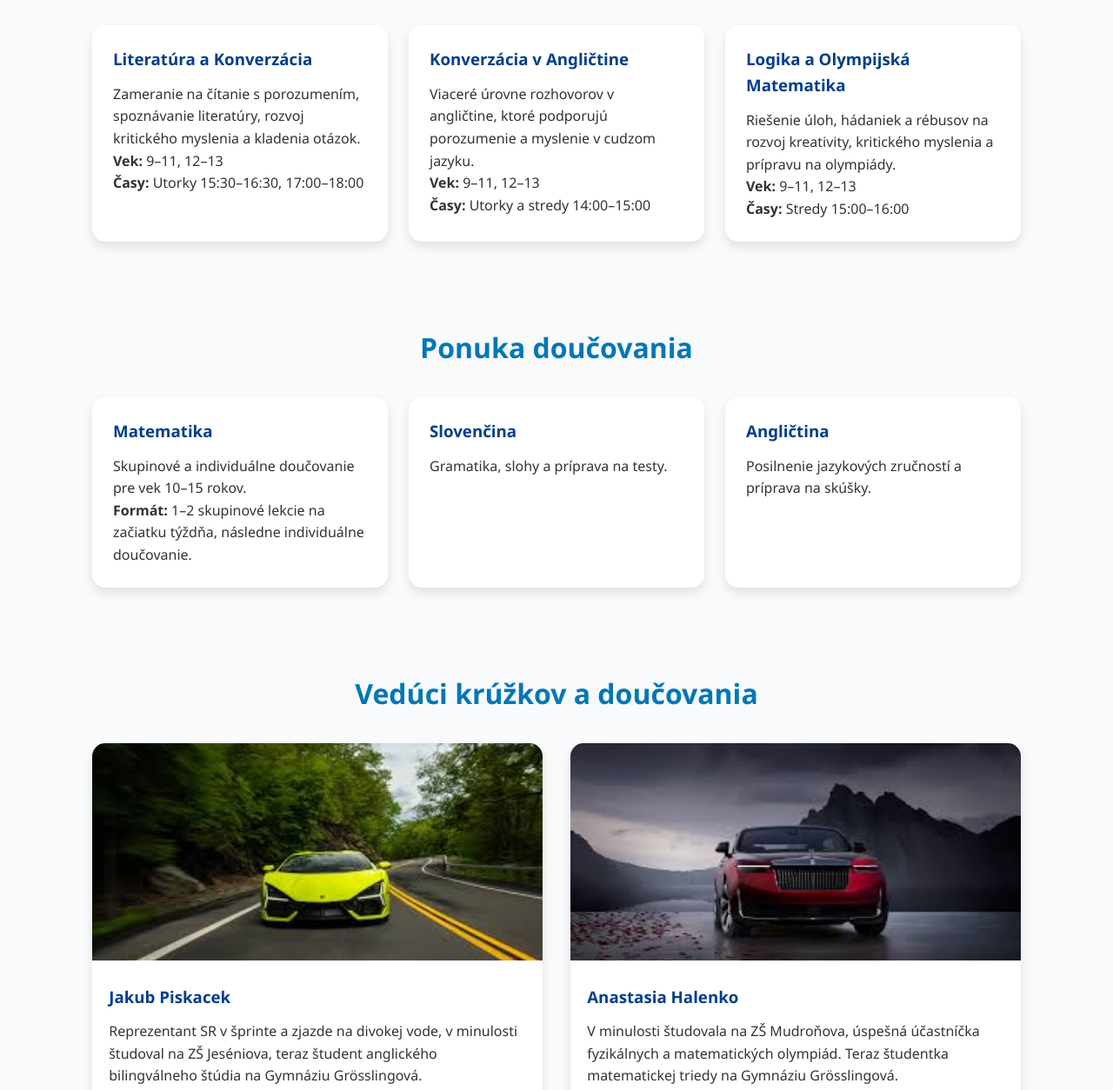
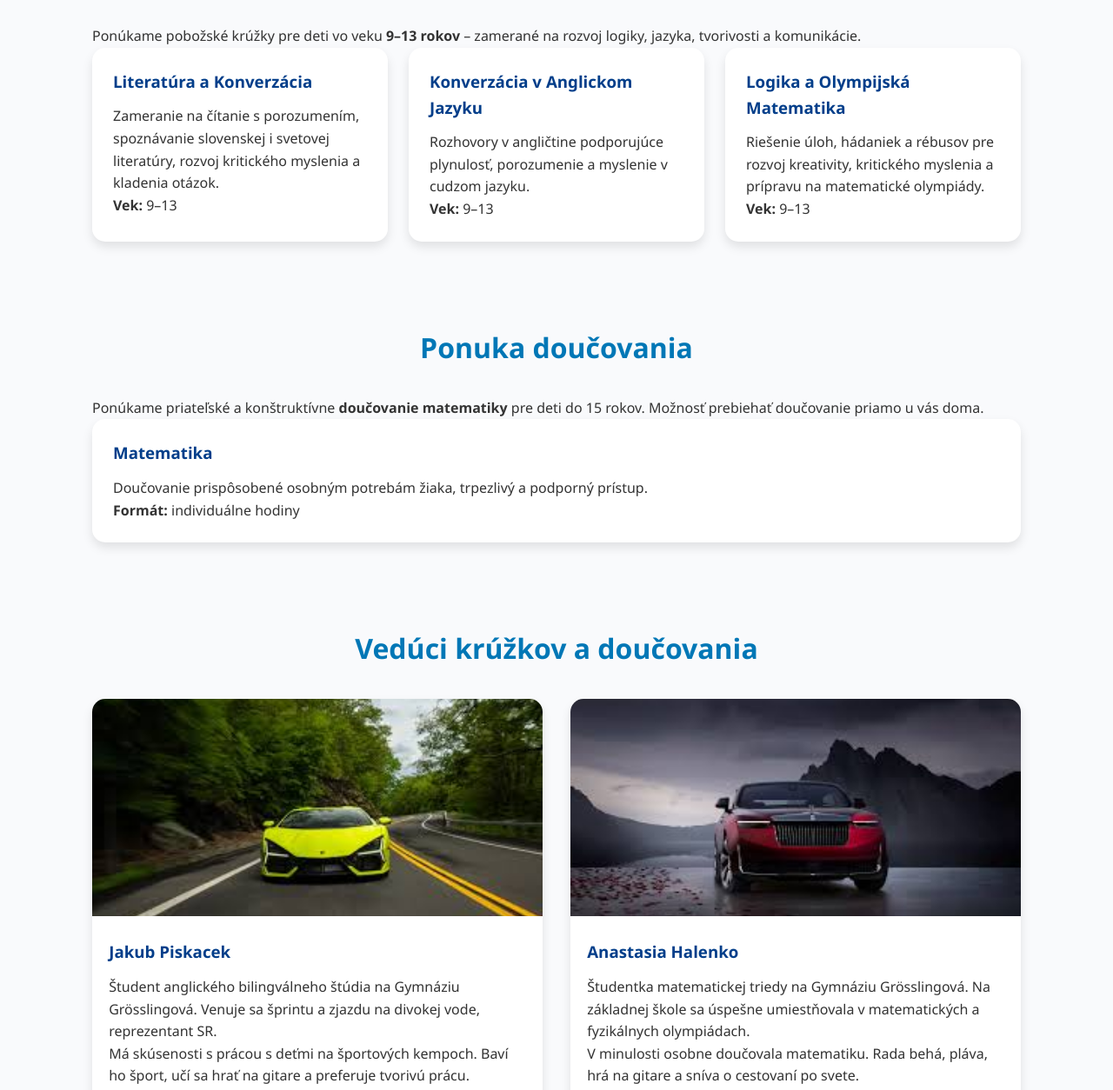
Before and after one commit to jackfrost315/Kolaj-3, a plain HTML site: page index.html in a window 1280 px wide. Shown: the part 481-1735 px from the top of the page at 87% size. Drawn offline with Linux system fonts and the light colour scheme.

Commit message:
Update index.html

```diff
--- a/index.html
+++ b/index.html
@@ -31,24 +31,22 @@
   <!-- Krúžky -->
   <section id="kruzky">
     <h2>Ponuka krúžkov</h2>
+    <p class="intro">Ponúkame pobožské krúžky pre deti vo veku <strong>9–13 rokov</strong> – zamerané na rozvoj logiky, jazyka, tvorivosti a komunikácie.</p>
     <div class="cards">
       <div class="card">
         <h3>Literatúra a Konverzácia</h3>
-        <p>Zameranie na čítanie s porozumením, spoznávanie literatúry, rozvoj kritického myslenia a kladenia otázok.</p>
-        <p><strong>Vek:</strong> 9–11, 12–13</p>
-        <p><strong>Časy:</strong> Utorky 15:30–16:30, 17:00–18:00</p>
+        <p>Zameranie na čítanie s porozumením, spoznávanie slovenskej i svetovej literatúry, rozvoj kritického myslenia a kladenia otázok.</p>
+        <p><strong>Vek:</strong> 9–13</p>
       </div>
       <div class="card">
-        <h3>Konverzácia v Angličtine</h3>
-        <p>Viaceré úrovne rozhovorov v angličtine, ktoré podporujú porozumenie a myslenie v cudzom jazyku.</p>
-        <p><strong>Vek:</strong> 9–11, 12–13</p>
-        <p><strong>Časy:</strong> Utorky a stredy 14:00–15:00</p>
+        <h3>Konverzácia v Anglickom Jazyku</h3>
+        <p>Rozhovory v angličtine podporujúce plynulosť, porozumenie a myslenie v cudzom jazyku.</p>
+        <p><strong>Vek:</strong> 9–13</p>
       </div>
       <div class="card">
         <h3>Logika a Olympijská Matematika</h3>
-        <p>Riešenie úloh, hádaniek a rébusov na rozvoj kreativity, kritického myslenia a prípravu na olympiády.</p>
-        <p><strong>Vek:</strong> 9–11, 12–13</p>
-        <p><strong>Časy:</strong> Stredy 15:00–16:00</p>
+        <p>Riešenie úloh, hádaniek a rébusov pre rozvoj kreativity, kritického myslenia a prípravu na matematické olympiády.</p>
+        <p><strong>Vek:</strong> 9–13</p>
       </div>
     </div>
   </section>
@@ -56,24 +54,17 @@
   <!-- Doučovanie -->
   <section id="doucovanie">
     <h2>Ponuka doučovania</h2>
+    <p class="intro">Ponúkame priateľské a konštruktívne <strong>doučovanie matematiky</strong> pre deti do 15 rokov. Možnosť prebiehať doučovanie priamo u vás doma.</p>
     <div class="cards">
       <div class="card">
         <h3>Matematika</h3>
-        <p>Skupinové a individuálne doučovanie pre vek 10–15 rokov.</p>
-        <p><strong>Formát:</strong> 1–2 skupinové lekcie na začiatku týždňa, následne individuálne doučovanie.</p>
-      </div>
-      <div class="card">
-        <h3>Slovenčina</h3>
-        <p>Gramatika, slohy a príprava na testy.</p>
-      </div>
-      <div class="card">
-        <h3>Angličtina</h3>
-        <p>Posilnenie jazykových zručností a príprava na skúšky.</p>
+        <p>Doučovanie prispôsobené osobným potrebám žiaka, trpezlivý a podporný prístup.</p>
+        <p><strong>Formát:</strong> individuálne hodiny</p>
       </div>
     </div>
   </section>
 
-    <!-- Vedúci -->
+  <!-- Vedúci -->
   <section id="profily">
     <h2>Vedúci krúžkov a doučovania</h2>
     <div class="lectors">
@@ -81,43 +72,46 @@
         <img src="auto-delete_this_afterwards.jpg" alt="Jakub Piskacek">
         <div class="lector-info">
           <h3>Jakub Piskacek</h3>
-          <p>Reprezentant SR v šprinte a zjazde na divokej vode, v minulosti študoval na ZŠ Jeséniova, teraz študent anglického bilingválneho štúdia na Gymnáziu Grösslingová.</p>
-          <p>Pracoval s deťmi na mnohých športových kempoch. Baví ho šport, učí sa hrať na gitare a preferuje tvorivú prácu.</p>
+          <p>Študent anglického bilingválneho štúdia na Gymnáziu Grösslingová. Venuje sa šprintu a zjazdu na divokej vode, reprezentant SR.</p>
+          <p>Má skúsenosti s prácou s deťmi na športových kempoch. Baví ho šport, učí sa hrať na gitare a preferuje tvorivú prácu.</p>
         </div>
       </div>
       <div class="lector-card">
         <img src="auto-delete_this_afterwards2.jpg" alt="Anastasia Halenko">
         <div class="lector-info">
           <h3>Anastasia Halenko</h3>
-          <p>V minulosti študovala na ZŠ Mudroňova, úspešná účastníčka fyzikálnych a matematických olympiád. Teraz študentka matematickej triedy na Gymnáziu Grösslingová.</p>
-          <p>Osobne doučovala matematiku a chce sa jej venovať aj v budúcnosti. Rada behá a pláva, hrá na gitare a sníva o cestovaní po svete.</p>
+          <p>Študentka matematickej triedy na Gymnáziu Grösslingová. Na základnej škole sa úspešne umiestňovala v matematických a fyzikálnych olympiádach.</p>
+          <p>V minulosti osobne doučovala matematiku. Rada behá, pláva, hrá na gitare a sníva o cestovaní po svete.</p>
         </div>
       </div>
     </div>
   </section>
 
-
   <!-- Harmonogram -->
   <section id="cas">
     <h2>Časový harmonogram</h2>
     <ul style="max-width:600px; margin:auto; line-height:1.8;">
-      <li><strong>Literatúra a Konverzácia:</strong> Utorky – 15:30–16:30, 17:00–18:00</li>
-      <li><strong>Matematika a Logika:</strong> Stredy – 15:00–16:00</li>
-      <li><strong>Angličtina:</strong> Utorky, stredy – 14:00–15:00</li>
+      <li><strong>Literatúra a Konverzácia:</strong> utorky – 15:30–16:30</li>
+      <li><strong>Konverzácia v Angličtine:</strong> utorky – 15:00–16:00</li>
+      <li><strong>Matematika a Logika:</strong> stredy – 15:00–16:00</li>
     </ul>
   </section>
 
   <!-- Cenník -->
   <section id="cennik">
     <h2>Cenník</h2>
-    <p style="text-align:center;">Podrobné informácie o cenách budú doplnené.</p>
+    <div class="cards">
+      <div class="card"><h3>Literatúra a Konverzácia</h3><p>4 € / hodina</p></div>
+      <div class="card"><h3>Matematika a Logika</h3><p>5 € / hodina</p></div>
+      <div class="card"><h3>Doučovanie Matematiky</h3><p>10 € / hodina</p></div>
+    </div>
   </section>
 
   <!-- Kontakt -->
   <section id="kontakt">
     <h2>Kontakt</h2>
-    <p style="text-align:center;">Napíšte nám na <a href="mailto:kolaj.desk@gmail.com">kolaj.desk@gmail.com</a></p>
-    <div style="text-align:center;">
+    <p style="text-align:center;">Napíšte nám – radi vám odpovieme na vaše otázky!</p>
+    <div style="text-align:center; margin-top:1rem;">
       <a href="mailto:kolaj.desk@gmail.com" class="button">Napísať email</a>
     </div>
   </section>
```
